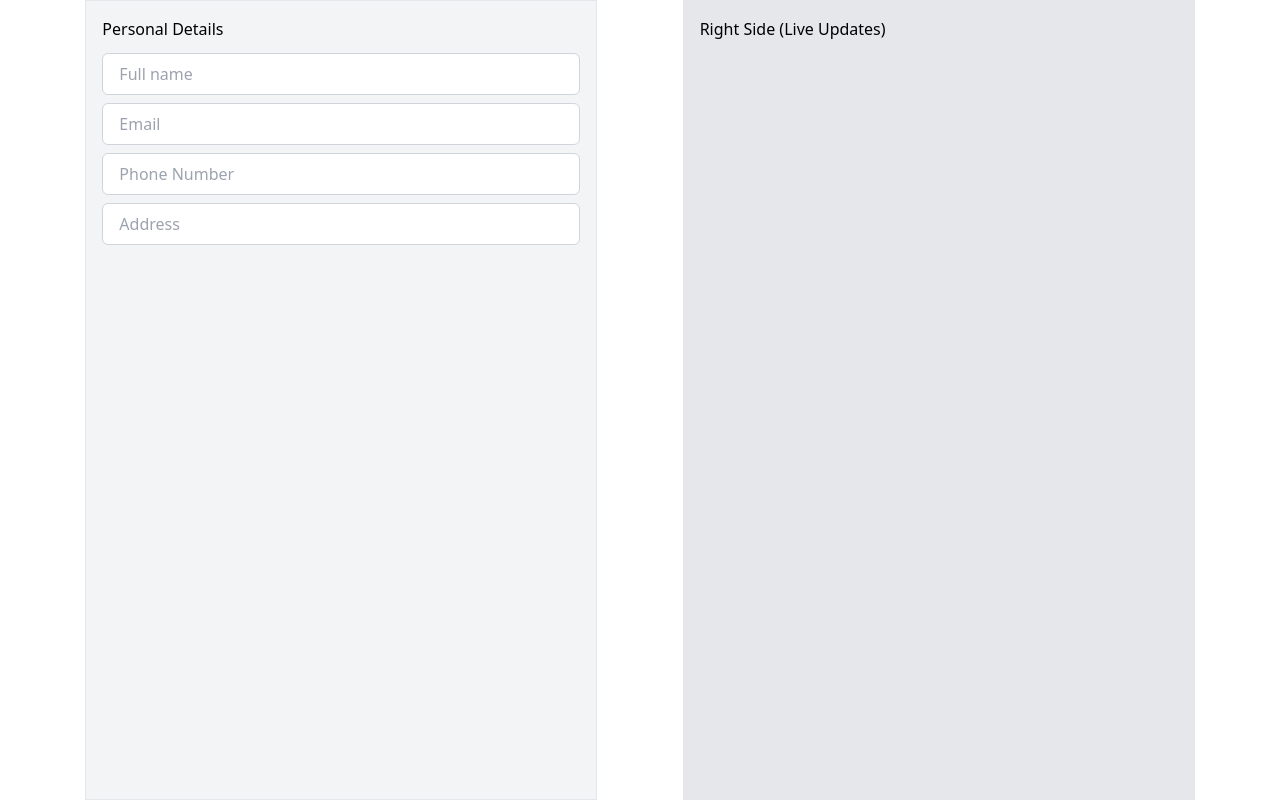
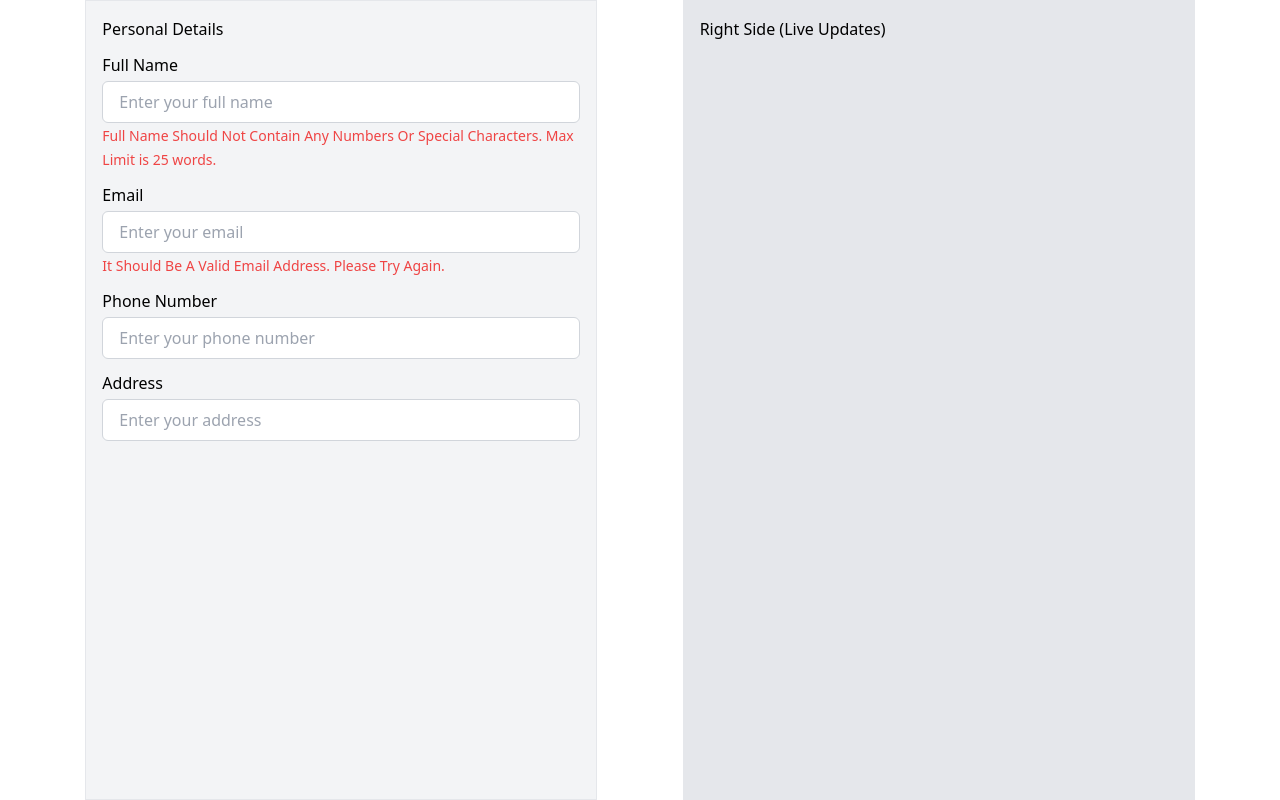
Before and after one commit to saadniazifed/SmartResume, a React (Vite) app: page / in a window 1280 px wide. Built offline with nearby package versions, Linux system fonts and the light colour scheme.

Commit message:
Personal Details section of the left side. Adding error validation using ReactJS, HTML, CSS and not any third party library.

```diff
--- a/src/App.jsx
+++ b/src/App.jsx
@@ -1,15 +1,69 @@
 import FormInput from "./components/FormInput";
+import React, { useState } from "react";
 
 function App() {
+  const [personalDetails, setPersonalDetails] = useState({
+    fullName: "",
+    email: "",
+    phoneNumber: "",
+    address: "",
+  });
+
+  const personalDetailsInput = [
+    {
+      label: "Full Name",
+      name: "fullName",
+      placeholder: "Enter your full name",
+      type: "text",
+      id: 1,
+      errorMessage:
+        "Full Name Should Not Contain Any Numbers Or Special Characters. Max Limit is 25 words.",
+    },
+    {
+      label: "Email",
+      name: "email",
+      placeholder: "Enter your email",
+      type: "email",
+      id: 2,
+      errorMessage: "It Should Be A Valid Email Address. Please Try Again.",
+    },
+    {
+      label: "Phone Number",
+      name: "phoneNumber",
+      placeholder: "Enter your phone number",
+      type: "tel",
+      id: 3,
+    },
+    {
+      label: "Address",
+      name: "address",
+      placeholder: "Enter your address",
+      type: "text",
+      id: 4,
+    },
+  ];
+
+  const onChange = (e) => {
+    setPersonalDetails({ ...personalDetails, [e.target.name]: e.target.value });
+  };
+
+  console.log(personalDetails);
+
   return (
     <div className="flex justify-evenly min-h-screen">
       <div className="w-2/5 border p-4 bg-gray-100 min-h-screen">
         <h3 className="font-sans">Personal Details</h3>
         <form className="mt-3">
-          <FormInput placeholder={"Full name"} />
-          <FormInput placeholder={"Email"} />
-          <FormInput placeholder={"Phone Number"} />
-          <FormInput placeholder={"Address"} />
+          {personalDetailsInput.map((input) => (
+            <React.Fragment key={input.id}>
+              <FormInput
+                {...input}
+                value={personalDetails[personalDetailsInput.name]}
+                onChange={onChange}
+                errorMessage={input.errorMessage}
+              />
+            </React.Fragment>
+          ))}
         </form>
       </div>
       <div className="w-2/5 border p-4 bg-gray-200 min-h-screen">
--- a/src/components/FormInput.jsx
+++ b/src/components/FormInput.jsx
@@ -1,20 +1,25 @@
 import PropTypes from "prop-types";
 
 const FormInput = (props) => {
-  const { placeholder } = props;
+  const { label, onChange, errorMessage, ...input } = props;
   return (
-    <div className="flex justify-between mb-2">
-      {/* <label className="text-left mr-3">Username</label> */}
+    <div className="mb-3">
+      <label className="block font-medium mb-1" style={{ minWidth: "120px" }}>
+        {label}
+      </label>
       <input
-        className="flex-grow font-sans px-4 py-2 border rounded-md border-gray-300 focus:outline-none focus:ring-2 focus:ring-blue-400 text-gray-600"
-        placeholder={placeholder}
+        className="w-full px-4 py-2 border rounded-md border-gray-300 focus:outline-none focus:ring-2 focus:ring-blue-400 text-gray-600"
+        {...input}
+        onChange={onChange}
       />
+      <span className="text-red-500 text-sm">{errorMessage}</span>
     </div>
   );
 };
 
 FormInput.propTypes = {
-  placeholder: PropTypes.string.isRequired,
+  label: PropTypes.string.isRequired,
+  onChange: PropTypes.func.isRequired,
 };
 
 export default FormInput;
```
